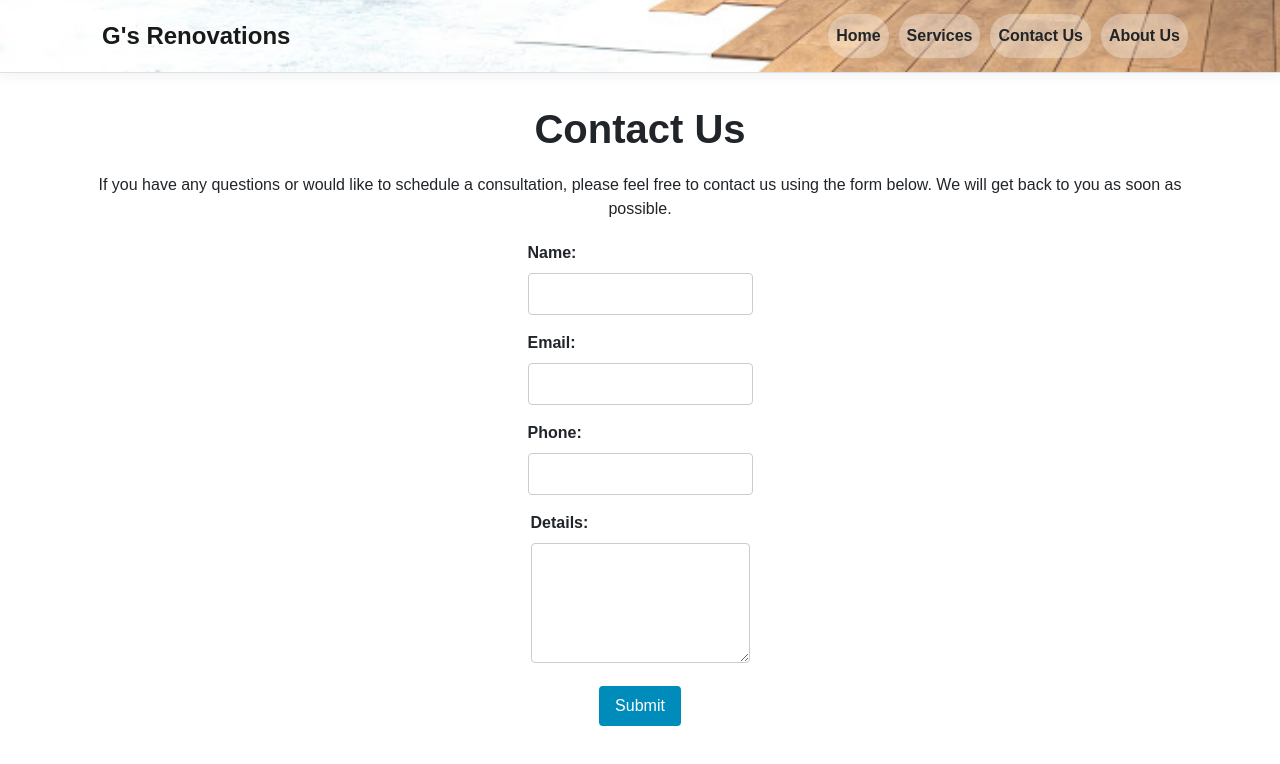
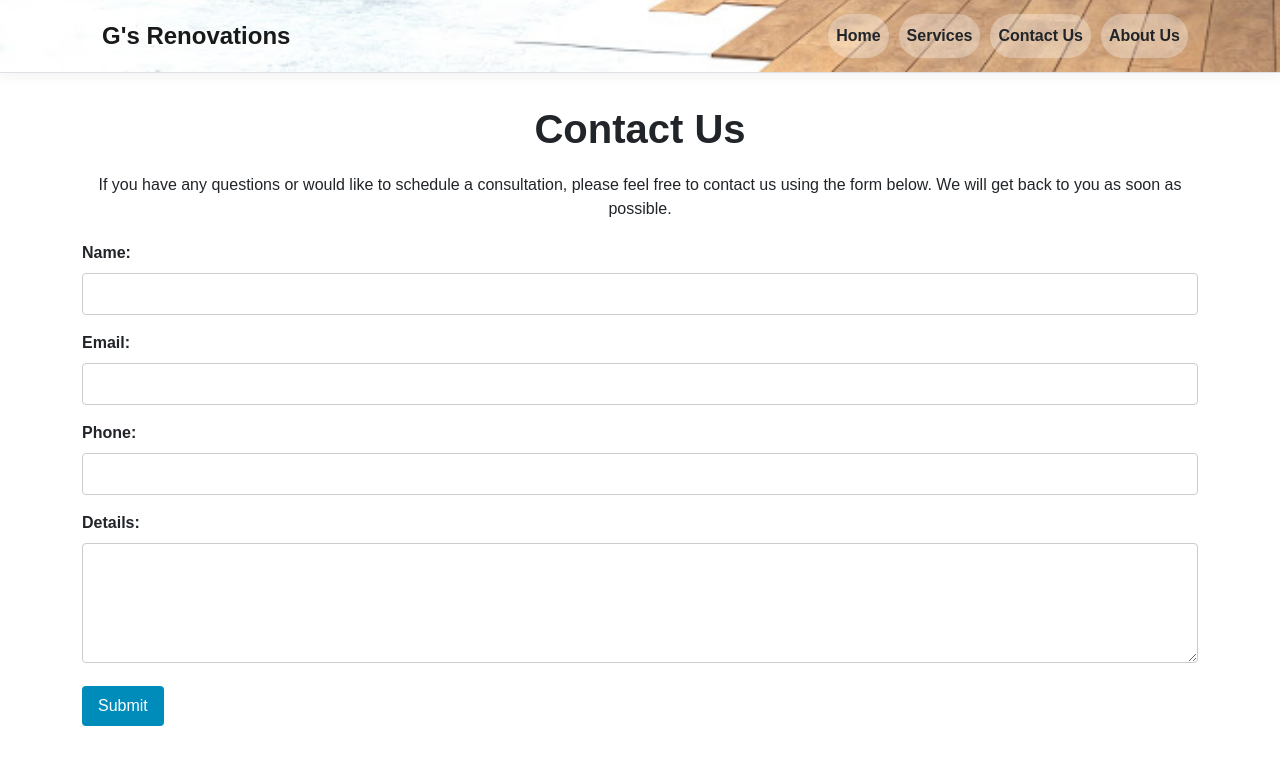
Before and after one commit to gerald-guerrero/Gs-Renovations, a React (Create React App) app in the folder ClientApp/: page /contact in a window 1280 px wide. Shown: the top 764 px of the page. Built offline with nearby package versions, Linux system fonts and the light colour scheme.

Commit message:
edited form styling

```diff
--- a/ClientApp/src/components/Contact.css
+++ b/ClientApp/src/components/Contact.css
@@ -3,8 +3,12 @@ form {
     display: flex;
     flex-direction: column;
     align-items: center;
-    max-width: 600px;
+    max-width: 100%;
     margin: 0 auto;
+}
+
+form div{
+    width: 100%;
 }
 
 /* Style the form inputs */
```
